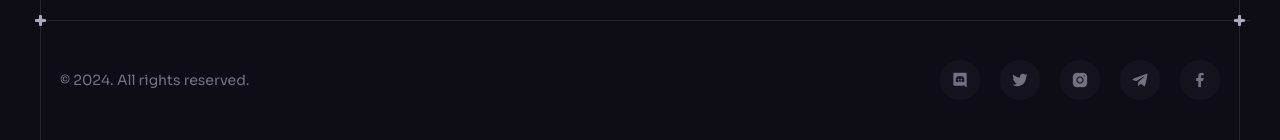
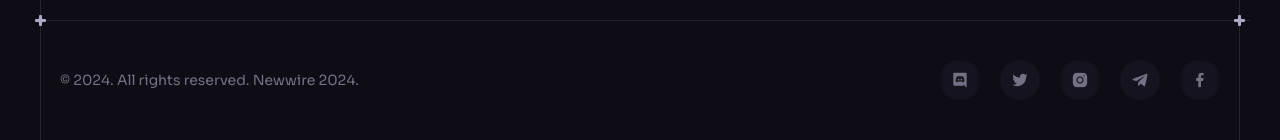
Before and after one commit to paramveer7267/Newwire, a React (Vite) app in the folder Frontend/: page / in a window 1280 px wide. Shown: the part 9261-9401 px from the top of the page. Built offline with nearby package versions, Linux system fonts and the light colour scheme.

Commit message:
Update Footer.jsx

```diff
--- a/Frontend/src/components/Footer.jsx
+++ b/Frontend/src/components/Footer.jsx
@@ -7,7 +7,7 @@ const Footer = () => {
     <Section crosses className="!px-0 !py-10">
       <div className="container flex sm:justify-between justify-center items-center gap-10 max-sm:flex-col">
         <p className="caption text-n-4 lg:block">
-          © {new Date().getFullYear()}. All rights reserved.
+          © {new Date().getFullYear()}. All rights reserved. Newwire 2024.
         </p>
 
         <ul className="flex gap-5 flex-wrap">
```
